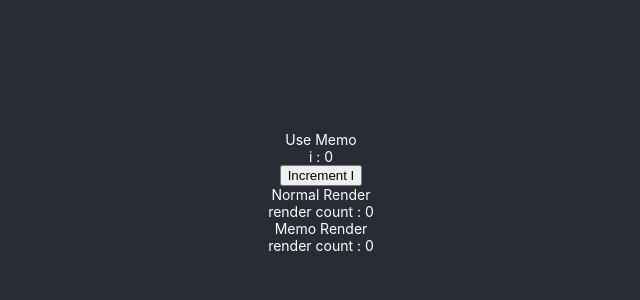
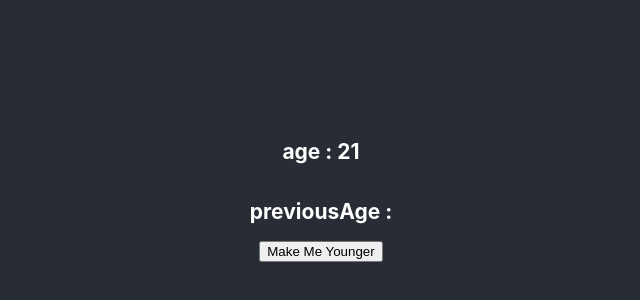
Before and after one commit to vprashant3/my-first-react-app, a React (Create React App) app: page / in a window 1280 px wide. Shown: the part 208-508 px from the top of the page, without its empty margins (319-959 px from the left). Built offline with nearby package versions, Linux system fonts and the light colour scheme.

Commit message:
usePrevious hook

```diff
--- a/src/App.js
+++ b/src/App.js
@@ -1,30 +1,20 @@
-import React, { useEffect, useMemo, useState } from "react";
+import React, { useState } from "react";
 import "./App.scss";
-import Child from "./components/child";
+import usePrevious from "./hooks/usePrevious";
 
 
 
 function App() {
-  const [i, setI] = useState(0);
-
-  function incrementIHandle() {
-    setI(i + 1);
-  };
-
-  const memoChild = useMemo(() => {
-    return <Child></Child>
-  },[i]);
+  const [age, setAge] = useState(21);
+  const previousAge =  usePrevious(age);
 
   return (
     <div className="App">
       <header className="App-header">
-        <div>Use Memo</div>
-        <div>i : {i}</div>
-        <button onClick={incrementIHandle}>Increment I</button>
-        <div>Normal Render</div>
-        <Child></Child>
-        <div>Memo Render</div>
-         {memoChild}
+        <h2>age : {age}</h2>
+        <h2>previousAge : {previousAge.current}</h2>
+        <button onClick={() => {setAge(age-1);}}>Make Me Younger</button>
+
       </header>
     </div>
   );
--- /dev/null
+++ b/src/hooks/usePrevious.js
@@ -0,0 +1,12 @@
+import  {useRef, useEffect} from 'react';
+
+
+function usePrevious(value) {
+    const ref = useRef(null);
+    useEffect(() => {
+        ref.current = value;
+    });
+    return ref;
+}
+
+export default usePrevious;
```
